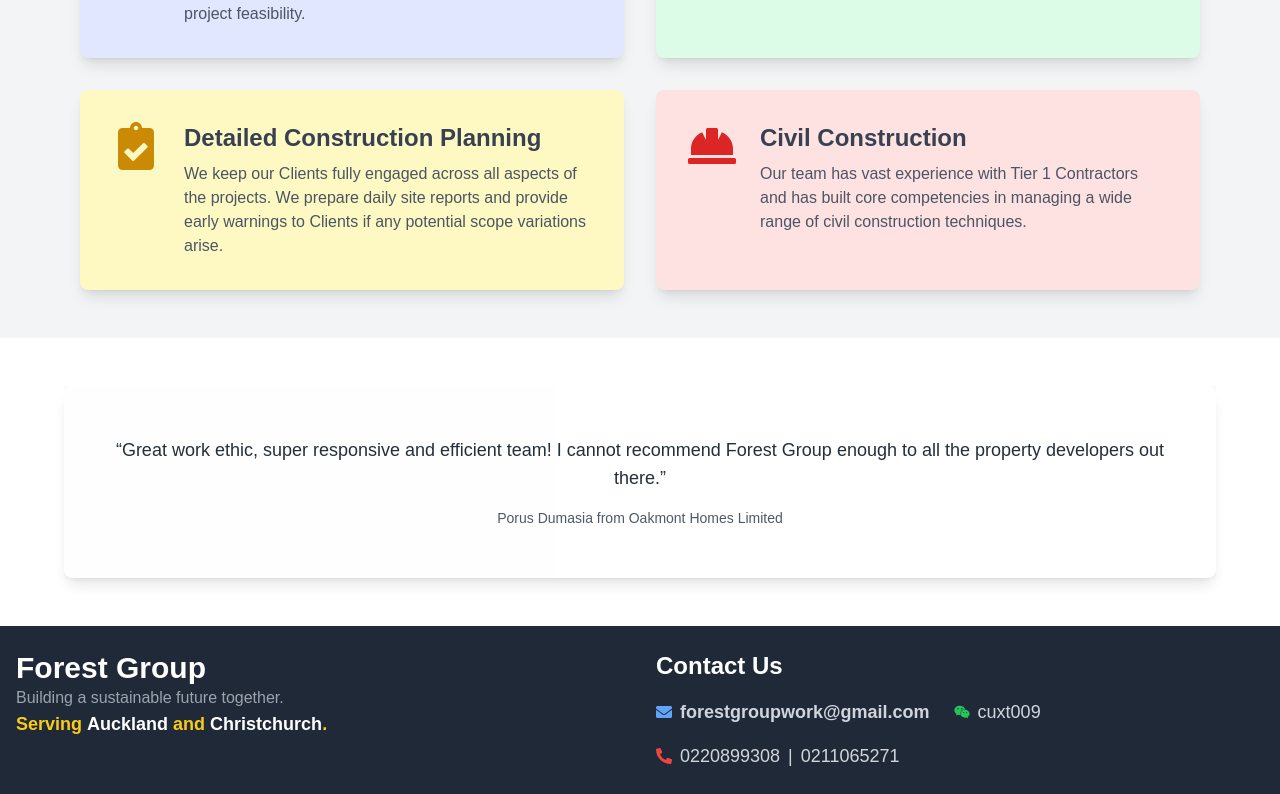
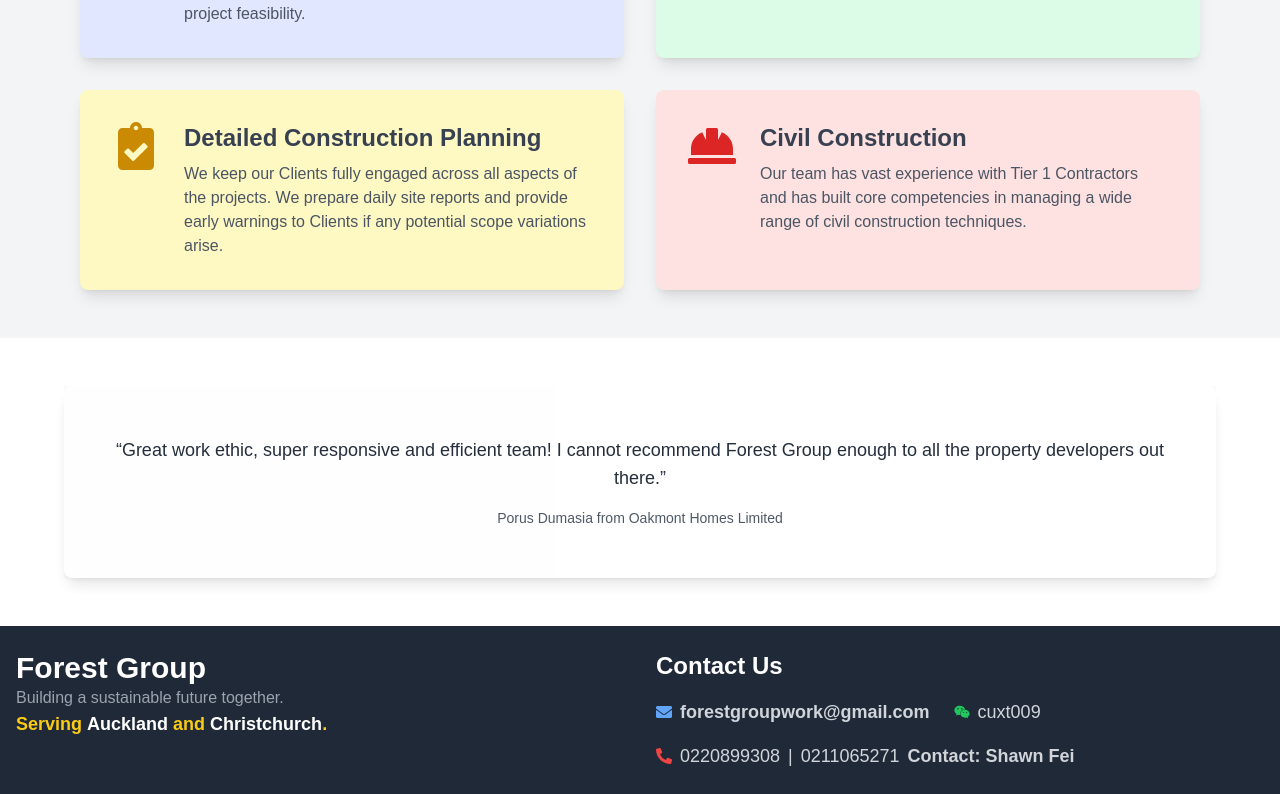
Before and after one commit to raulfanc/forestgroup_web, a React (Vite) app: page / in a window 1280 px wide. Shown: the part 882-1676 px from the top of the page. Built offline with nearby package versions, Linux system fonts and the light colour scheme; no server answers; a web font is replaced by a local one.

Commit message:
add the name of contacter

```diff
--- a/src/layout/Footer.jsx
+++ b/src/layout/Footer.jsx
@@ -41,6 +41,9 @@
               <span className="text-gray-300 text-lg">0220899308</span>
               <span className="mx-2 text-gray-300 text-lg">|</span>
               <span className="text-gray-300 text-lg">0211065271</span>
+              <span className="ml-2 text-gray-300 text-lg font-semibold">
+                Contact: Shawn Fei
+              </span>
             </div>
           </div>
         </div>
```
